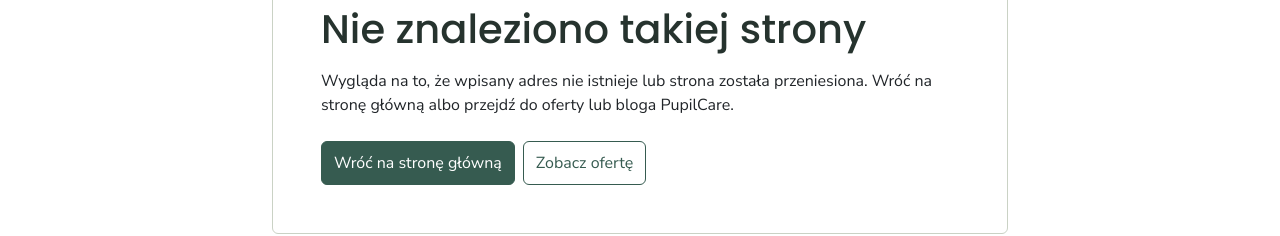
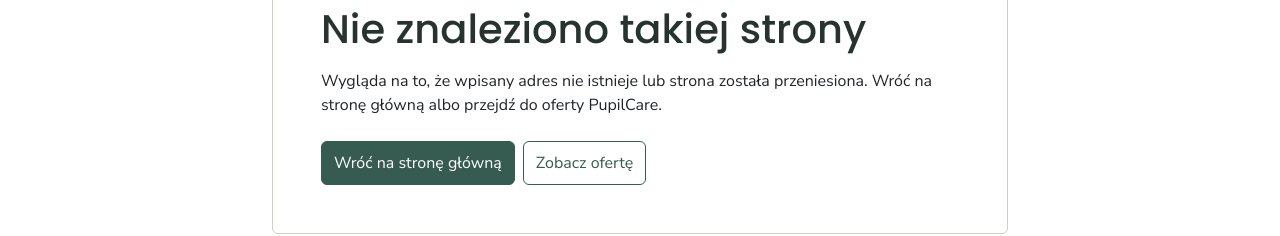
Before and after one commit to olwey/RWD-PupilCare, a plain HTML site: page 404.html in a window 1280 px wide. Shown: the part 181-417 px from the top of the page. Drawn offline with nearby package versions, Linux system fonts and the light colour scheme.

Commit message:
Update 404.html

```diff
--- a/404.html
+++ b/404.html
@@ -61,7 +61,7 @@
             <div class="card-body p-4 p-md-5">
               <p class="small mb-2">Błąd 404</p>
               <h1 class="mb-3">Nie znaleziono takiej strony</h1>
-              <p class="mb-4">Wygląda na to, że wpisany adres nie istnieje lub strona została przeniesiona. Wróć na stronę główną albo przejdź do oferty lub bloga PupilCare.</p>
+              <p class="mb-4">Wygląda na to, że wpisany adres nie istnieje lub strona została przeniesiona. Wróć na stronę główną albo przejdź do oferty PupilCare.</p>
               <div class="d-flex flex-wrap gap-2">
                 <a class="btn btn-primary" href="index.html">Wróć na stronę główną</a>
                 <a class="btn btn-outline-primary" href="sklep.html">Zobacz ofertę</a>
```
